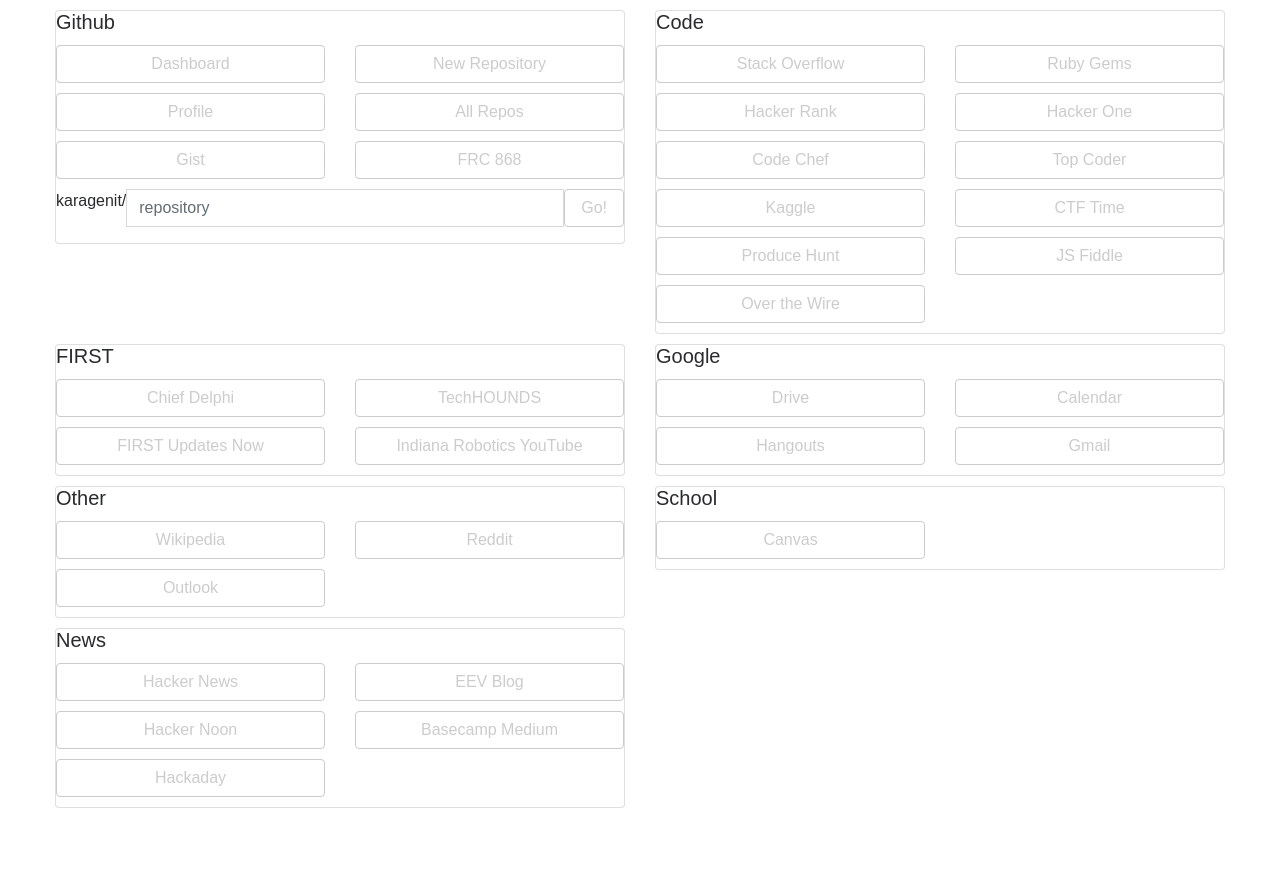
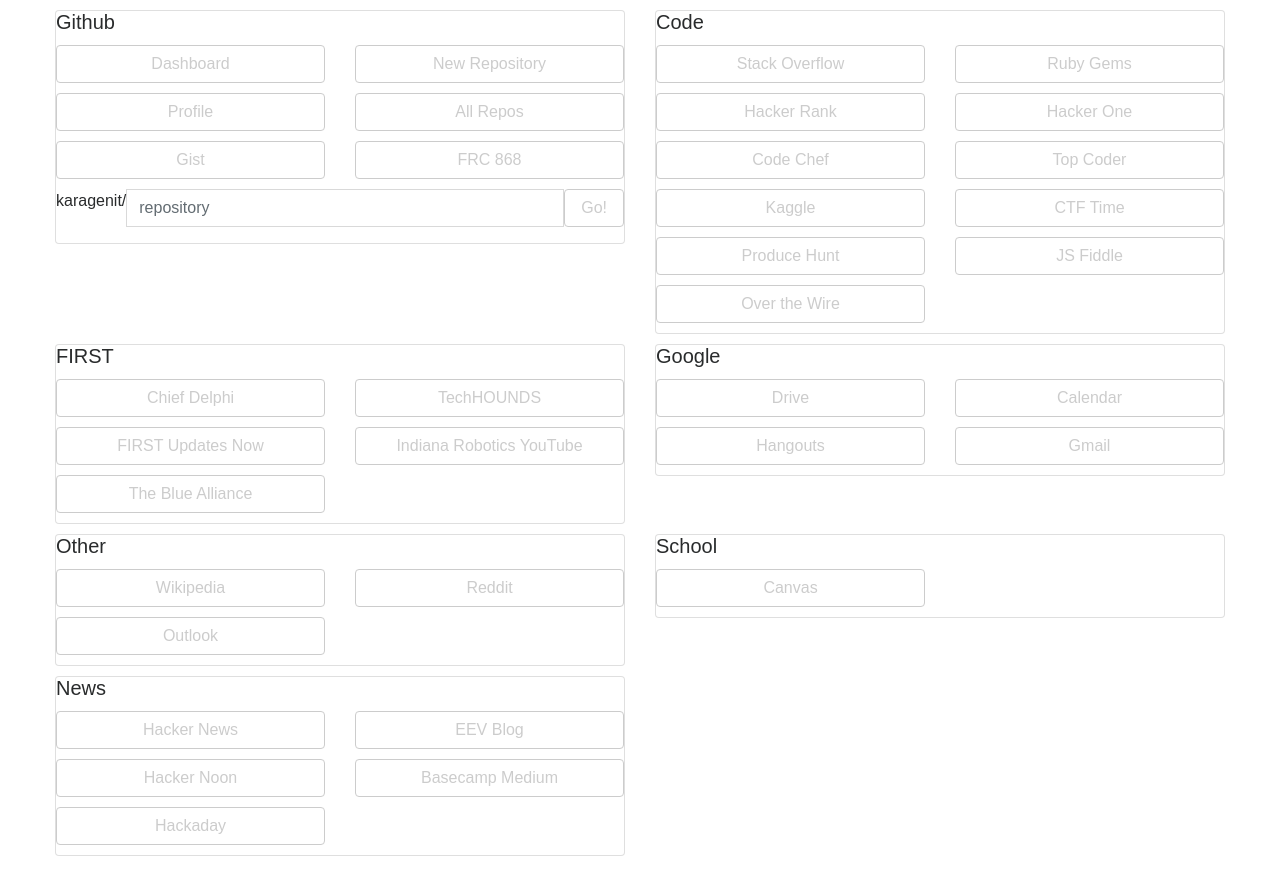
Before and after one commit to karagenit/homepage, a React (Create React App) app: page / in a window 1280 px wide. Before the commit the page ends 828 px from the top, so only its background shows below. Built offline with nearby package versions, Linux system fonts and the light colour scheme.

Commit message:
Update Links

```diff
--- a/src/data.js
+++ b/src/data.js
@@ -102,6 +102,10 @@
             {
                 name: 'Indiana Robotics YouTube',
                 url: 'https://www.youtube.com/user/IndianaRobotics/playlists'
+            },
+            {
+                name: 'The Blue Alliance',
+                url: 'https://www.thebluealliance.com'
             }
         ]
     },
```
